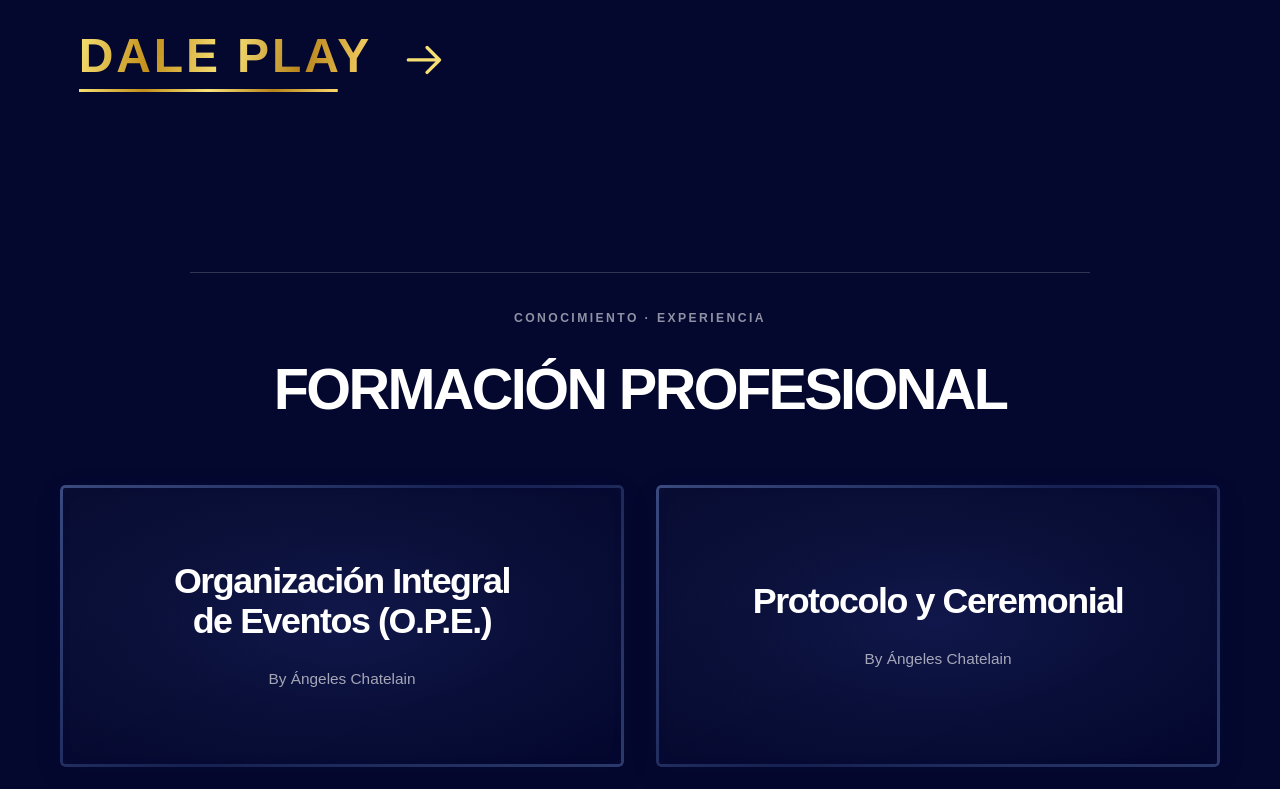
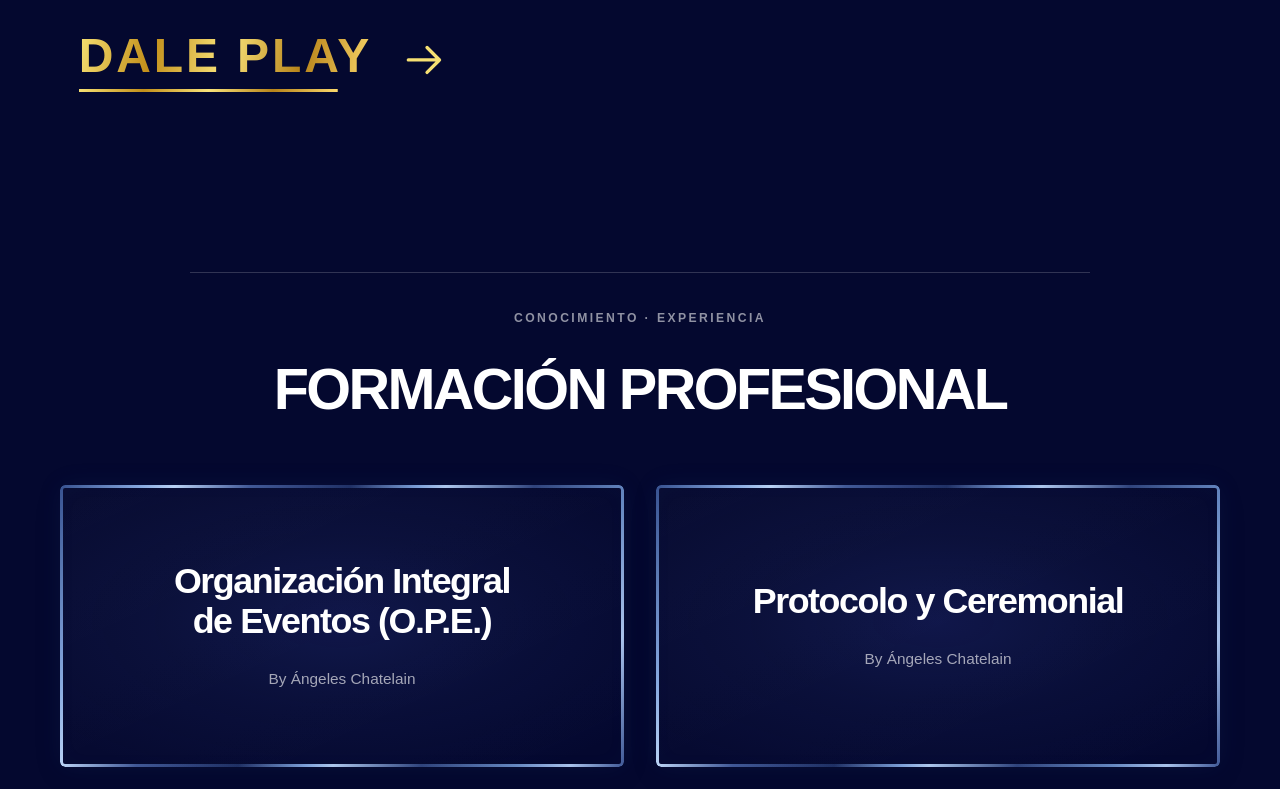
Before and after one commit to juancruzperi/kenn, a plain HTML site: page index.html in a window 1280 px wide. Shown: the part 11211-12000 px from the top of the page. Drawn offline with nearby package versions, Linux system fonts and the light colour scheme.

Commit message:
Aplicar acabado azul metalizado permanente a los bordes de Formación Profesional

```diff
--- a/css/styles.css
+++ b/css/styles.css
@@ -2268,9 +2268,10 @@ a {
   border-radius: 5px;
   /* Fondo original independiente del contorno azul. */
   background: linear-gradient(155deg, rgba(255, 255, 255, 0.022), rgba(255, 255, 255, 0.005));
+  /* Resplandor azul delicado, perceptible incluso sin hover. */
   box-shadow: 0 8px 32px rgba(0, 0, 0, 0.07),
-              0 0 24px rgba(79, 113, 206, 0.045),
-              inset 0 0 24px rgba(91, 118, 200, 0.018);
+              0 0 26px rgba(79, 113, 206, 0.095),
+              inset 0 0 24px rgba(91, 118, 200, 0.025);
   transition: box-shadow 380ms ease;
   text-align: center;
 
@@ -2292,8 +2293,8 @@ a {
   transition: opacity 500ms ease;
 }
 
-/* Azul desaturado solo en el anillo exterior de 3 px.
-   La máscara preserva el interior de cada tarjeta. */
+/* Acabado azul metalizado PERMANENTE: reflejos de varios tonos
+   fríos sobre el mismo anillo de 3px. La máscara recorta el centro. */
 .formacion__card::after {
   content: '';
   position: absolute;
@@ -2302,10 +2303,18 @@ a {
   pointer-events: none;
   border-radius: inherit;
   padding: 3px;
-  background: linear-gradient(135deg,
-    rgba(124, 155, 225, .43) 0%,
-    rgba(73, 103, 177, .25) 49%,
-    rgba(115, 144, 213, .36) 100%);
+  background: linear-gradient(112deg,
+    rgba(69, 101, 170, .78) 0%,
+    rgba(145, 182, 237, .93) 12%,
+    rgba(192, 218, 252, .96) 17%,
+    rgba(90, 122, 193, .70) 28%,
+    rgba(51, 76, 138, .57) 43%,
+    rgba(136, 174, 232, .92) 53%,
+    rgba(182, 209, 247, .95) 57%,
+    rgba(70, 99, 164, .65) 70%,
+    rgba(119, 158, 219, .85) 84%,
+    rgba(179, 206, 247, .94) 92%,
+    rgba(83, 114, 182, .76) 100%);
   -webkit-mask:
     linear-gradient(#fff 0 0) content-box,
     linear-gradient(#fff 0 0);
@@ -2386,8 +2395,8 @@ a {
 @keyframes formacion-brillo-mobile {
   0%, 100% {
     box-shadow: 0 8px 32px rgba(0, 0, 0, 0.07),
-                0 0 24px rgba(79, 113, 206, 0.045),
-                inset 0 0 24px rgba(91, 118, 200, 0.018);
+                0 0 26px rgba(79, 113, 206, 0.095),
+                inset 0 0 24px rgba(91, 118, 200, 0.025);
   }
   40% {
     box-shadow: 0 8px 32px rgba(0, 0, 0, 0.07),
```
